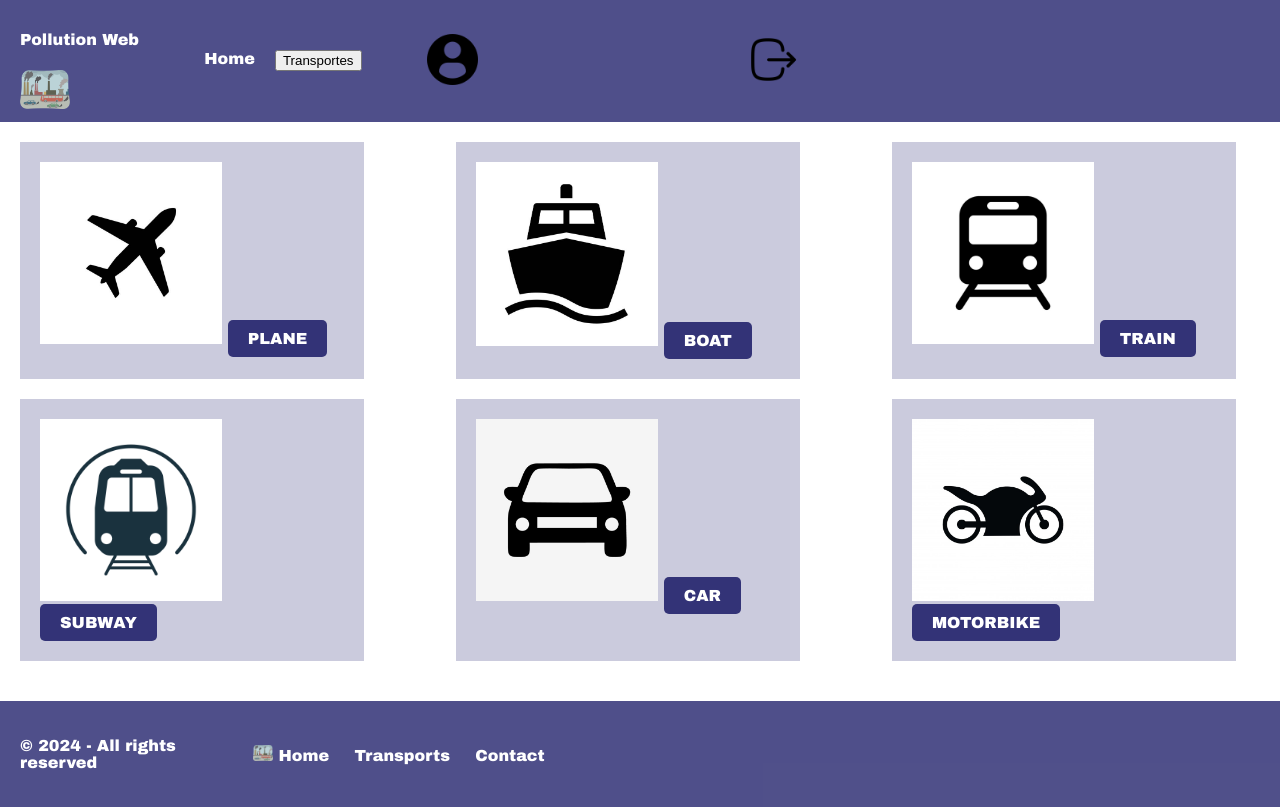
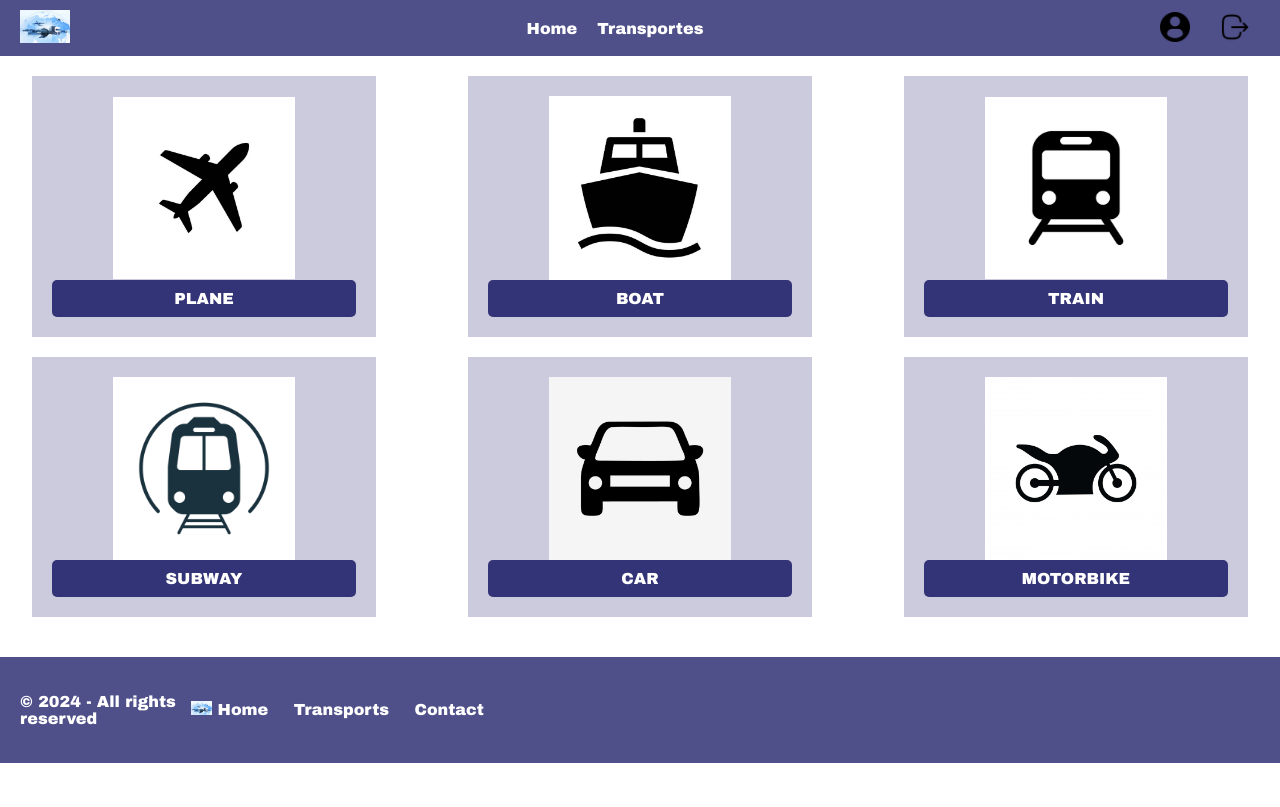
Before and after one commit to RobertaAlinaM/web1, a Django app: page / in a window 1280 px wide. After the commit the page ends 763 px from the top, so only its background shows below. Run offline with Django 5.2, Linux system fonts and the light colour scheme.

Commit message:
Solucionat navbar i estils transports.

```diff
--- a/templates/base.html
+++ b/templates/base.html
@@ -10,13 +10,12 @@
         <body>
           <nav class="navbar">
             <div class="logo">
-                <h4> Pollution Web </h4>
-                <img src="{% static 'images/logo.png'%}" alt="Logo">
+                <img src="{% static 'images/logo.jpg'%}" alt="Logo">
             </div>
             <div class="nav-links">
                 <a href="#">Home</a>
                 <div class="dropdown">
-                    <button class="dropbtn">Transportes</button>
+                    <button id="transports_btn" class="dropbtn">Transportes</button>
                     <div class="dropdown-content">
                         <a href="#">Plane</a>
                         <a href="#">Boat</a>
@@ -27,11 +26,13 @@
                     </div>
                 </div>
             </div>
-            <div class="login">
-                <a href="{% url 'login' %}"><img id="image_login" src="{% static 'images/icon-user.png' %}" alt="Login"></a>
-            </div>
-            <div class="logout">
-                <a href="{% url 'logout' %}"><img id="image_logout" src="{% static 'images/icon-logout.png' %}" alt="Logout"></a>
+            <div id="div_login_logout">
+                <div class="login">
+                    <a href="{% url 'login' %}"><img id="image_login" src="{% static 'images/icon-user.png' %}" alt="Login"></a>
+                </div>
+                <div class="logout">
+                    <a href="{% url 'logout' %}"><img id="image_logout" src="{% static 'images/icon-logout.png' %}" alt="Logout"></a>
+                </div>
             </div>
 
           </nav>
@@ -46,7 +47,7 @@
                 <p>&copy; 2024 - All rights reserved</p>
             </div>
             <div class="footer-links">
-                <img id="image_logo" src="{% static 'images/logo.png'%}" alt="Logo">
+                <img id="image_logo" src="{% static 'images/logo.jpg'%}" alt="Logo">
                 <a href="#">Home</a>
                 <a href="#">Transports</a>
                 <a href="#">Contact</a>
@@ -78,12 +79,20 @@
             width: 50px;
         }
 
+        #div_login_logout {
+            width: 100px;
+            display: flex;
+            flex-direction: row;
+            align-content: space-between;
+        }
+
         #image_login {
-            width: 20%;
+            width: 30px;
         }
 
         #image_logout {
-            width: 10%;
+            width: 30px;
+            padding-left: 30px;
         }
 
         .nav-links {
@@ -94,6 +103,21 @@
             color: #fff;
             text-decoration: none;
             margin-right: 20px;
+        }
+
+        #transports_btn {
+            background: none;
+            border: 0;
+            color: inherit;
+            /* cursor: default; */
+            font: inherit;
+            line-height: normal;
+            overflow: visible;
+            padding: 0;
+            -webkit-user-select: none; /* for button */
+            -webkit-appearance: button; /* for input */
+            -moz-user-select: none;
+            -ms-user-select: none;
         }
 
         .dropdown {
@@ -132,6 +156,7 @@
             padding: 20px;
             width: 95%;
             height: auto;
+            margin: auto;
         }
 
         /* Footer */
--- a/templates/home.html
+++ b/templates/home.html
@@ -47,30 +47,38 @@
             height: auto;
             background-color: #33337740;
             padding: 20px;
+            display: flex;
+            flex-direction: column;
         }
 
         #image_plane {
             width: 60%;
+            margin: auto;
         }
 
         #image_train {
             width: 60%;
+            margin: auto;
         }
 
         #image_moto {
             width: 60%;
+            margin: auto;
         }
 
         #image_subway {
             width: 60%;
+            margin: auto;
         }
 
         #image_car {
             width: 60%;
+            margin: auto;
         }
 
         #image_boat {
             width: 60%;
+            margin: auto;
         }
 
         .box a {
```
Also changed, not shown: static/images/logo.jpg (added), static/images/logo.png (deleted).
